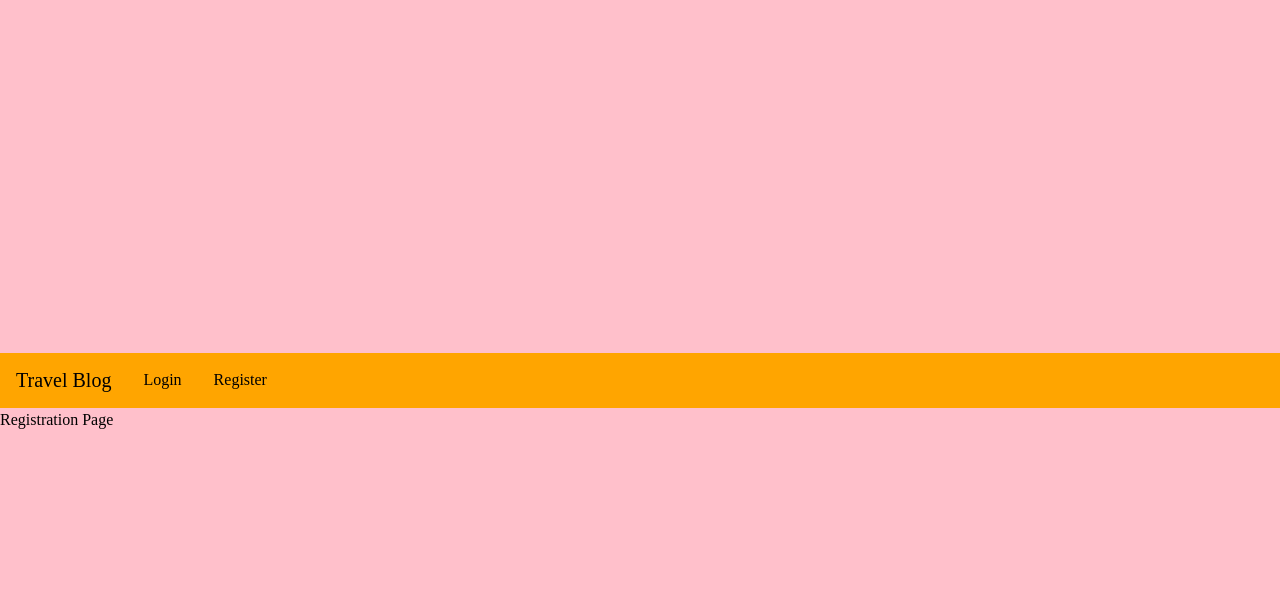
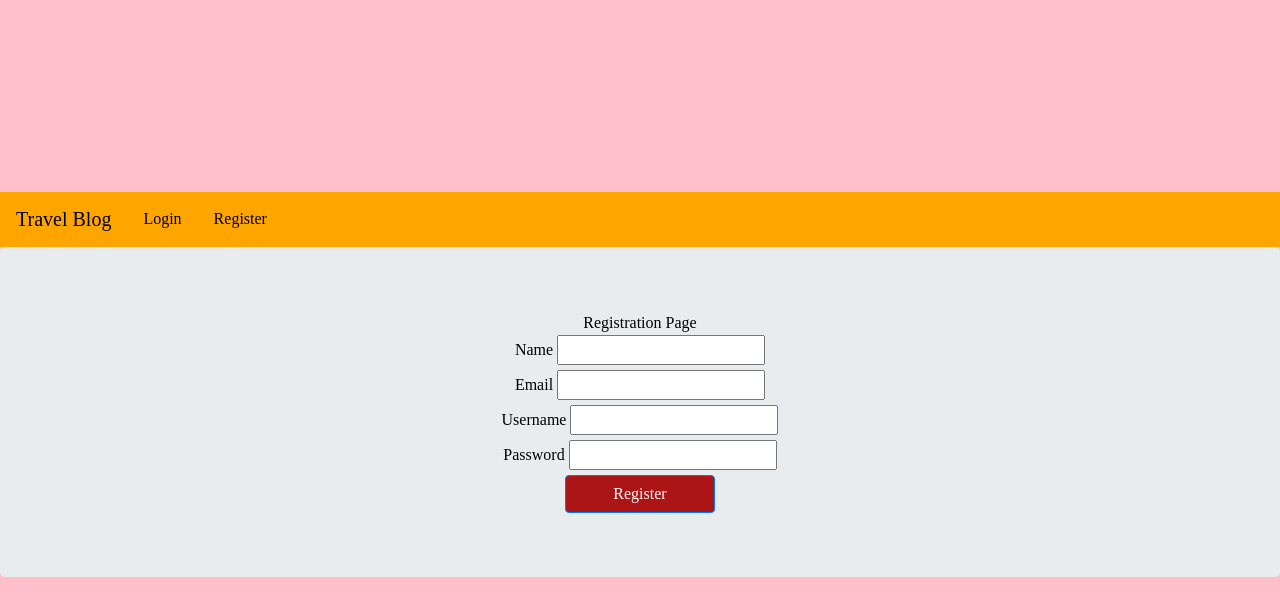
Before and after one commit to FablihaHossain/travel_blog, a Django app: page /register/ in a window 1280 px wide. Shown: the top 616 px of the page. Run offline with Django 3.2, Linux system fonts and the light colour scheme; some libraries are stand-ins or nearby versions.

Commit message:
initial registration fields

```diff
--- a/travelBlog/travelEntries/templates/registration.html
+++ b/travelBlog/travelEntries/templates/registration.html
@@ -5,7 +5,32 @@
 </head>
 {% block content %}
 <body class = "body-html body-size">
-	<p> Registration Page </p>
+	<div class = "jumbotron">
+		<div class="container text-center form-words"> Registration Page </div>
+		<div class="text-center">
+			<label class = "text-center form-words"> Name </label>
+			<input type="name" name="name">
+		</div>
+
+		<div class="text-center">
+			<label class = "text-center form-words"> Email </label>
+			<input type="email" name="email">
+		</div>
+
+		<div class="text-center">
+			<label class = "text-center form-words"> Username </label>
+			<input type="username" name="username">
+		</div>
+
+		<div class="text-center">
+			<label class = "text-center form-words"> Password </label>
+			<input type="password" name="password">
+		</div>
+
+		<div class = "text-center">
+			<button type = "submit" class = "btn btn-primary btn-primary-block"> Register </button>
+		</div>
+	</div>
 </body>
 {% endblock content %}
 </html>
```
